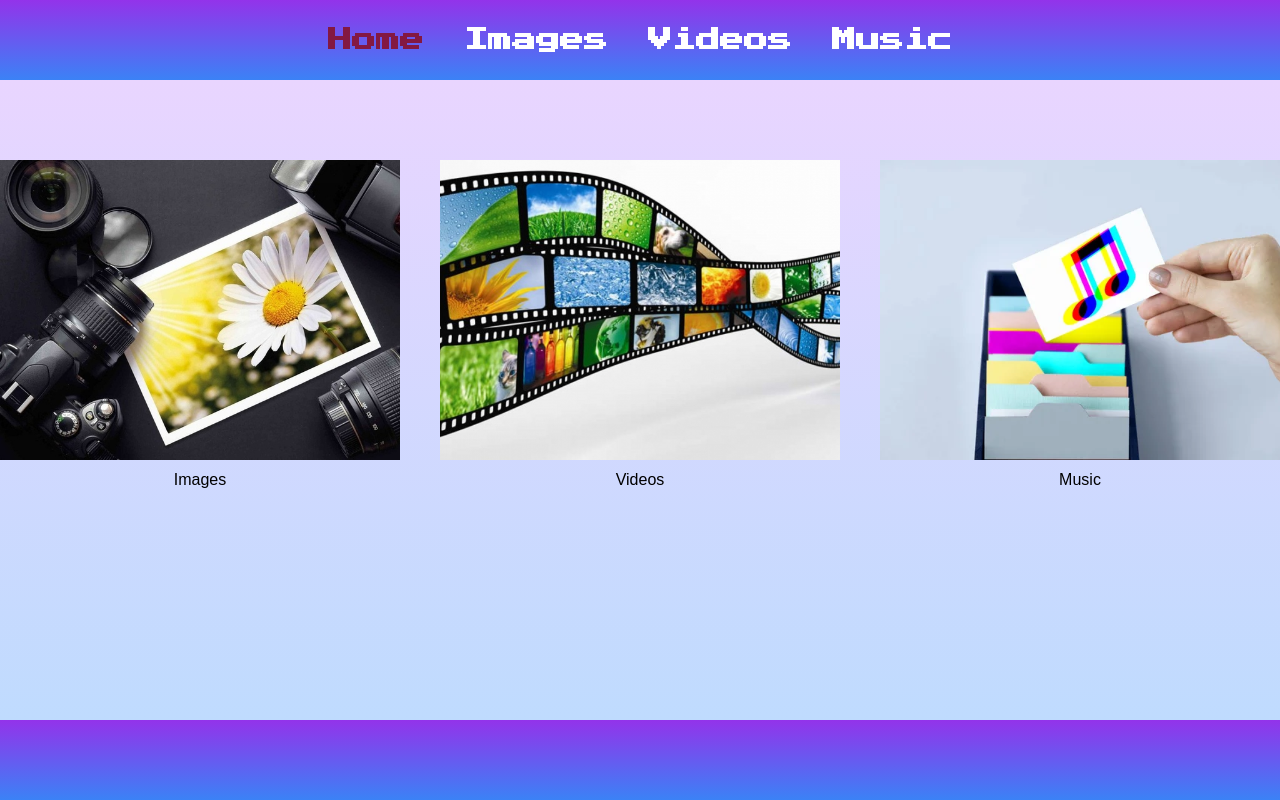
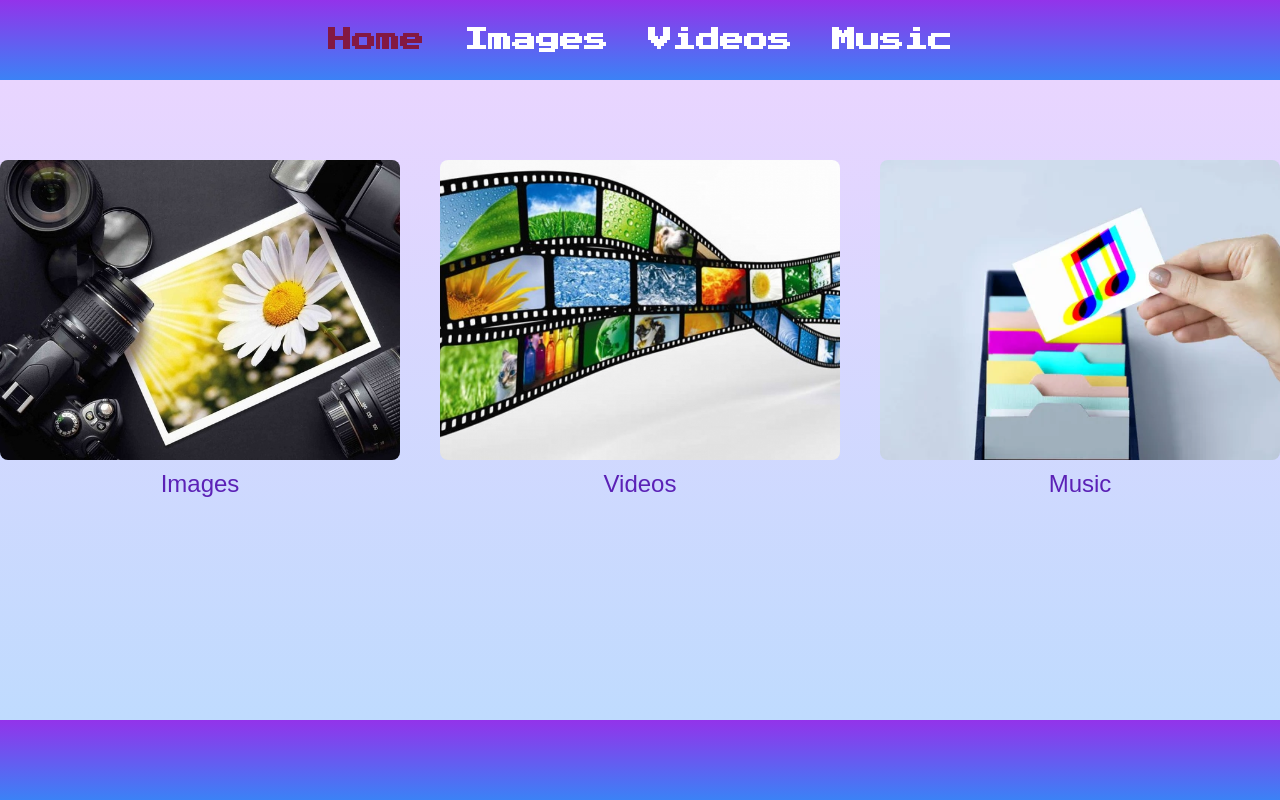
Before and after one commit to RomanOstrous/next-gallery, a Next.js app: page / in a window 1280 px wide. Built offline with nearby package versions, Linux system fonts and the light colour scheme; a web font is replaced by a local one.

Commit message:
add home page

```diff
--- a/src/pages/index.js
+++ b/src/pages/index.js
@@ -14,16 +14,16 @@ const Gallery = () => {
         <Link
           key={id}
           href={path}
-          className="block"
+          className="transition hover:scale-105"
         >
           <Image
             src={img}
             width={400}
             height={300}
-            className="object-cover w-[400px] h-[300px]"
+            className="object-cover w-[400px] h-[300px] rounded-lg"
             alt={title}
           />
-          <div className="text-center mt-2">{title}</div>
+          <div className="text-center mt-2 text-2xl text-violet-800">{title}</div>
         </Link>
       ))}
     </div>
```
